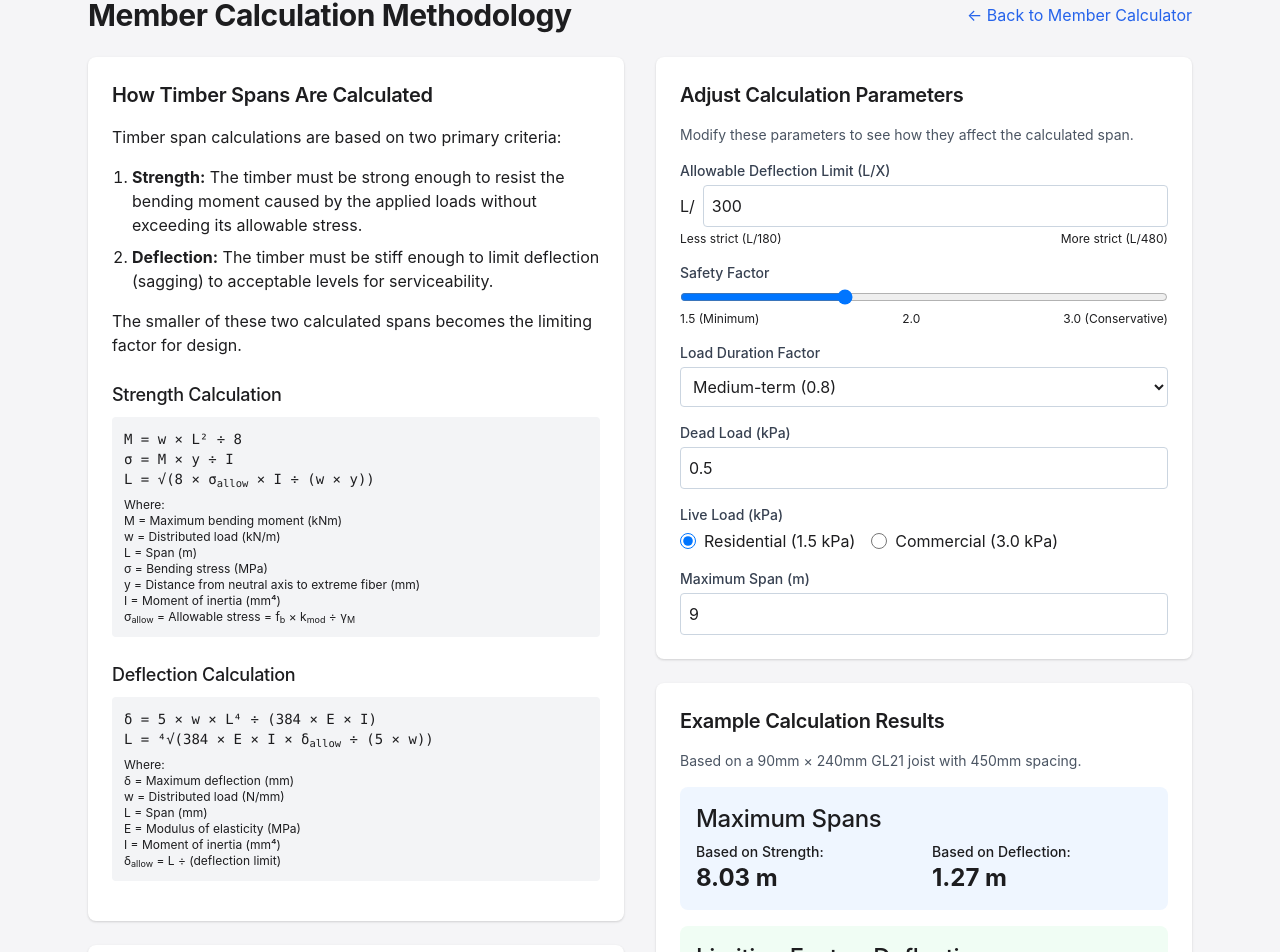
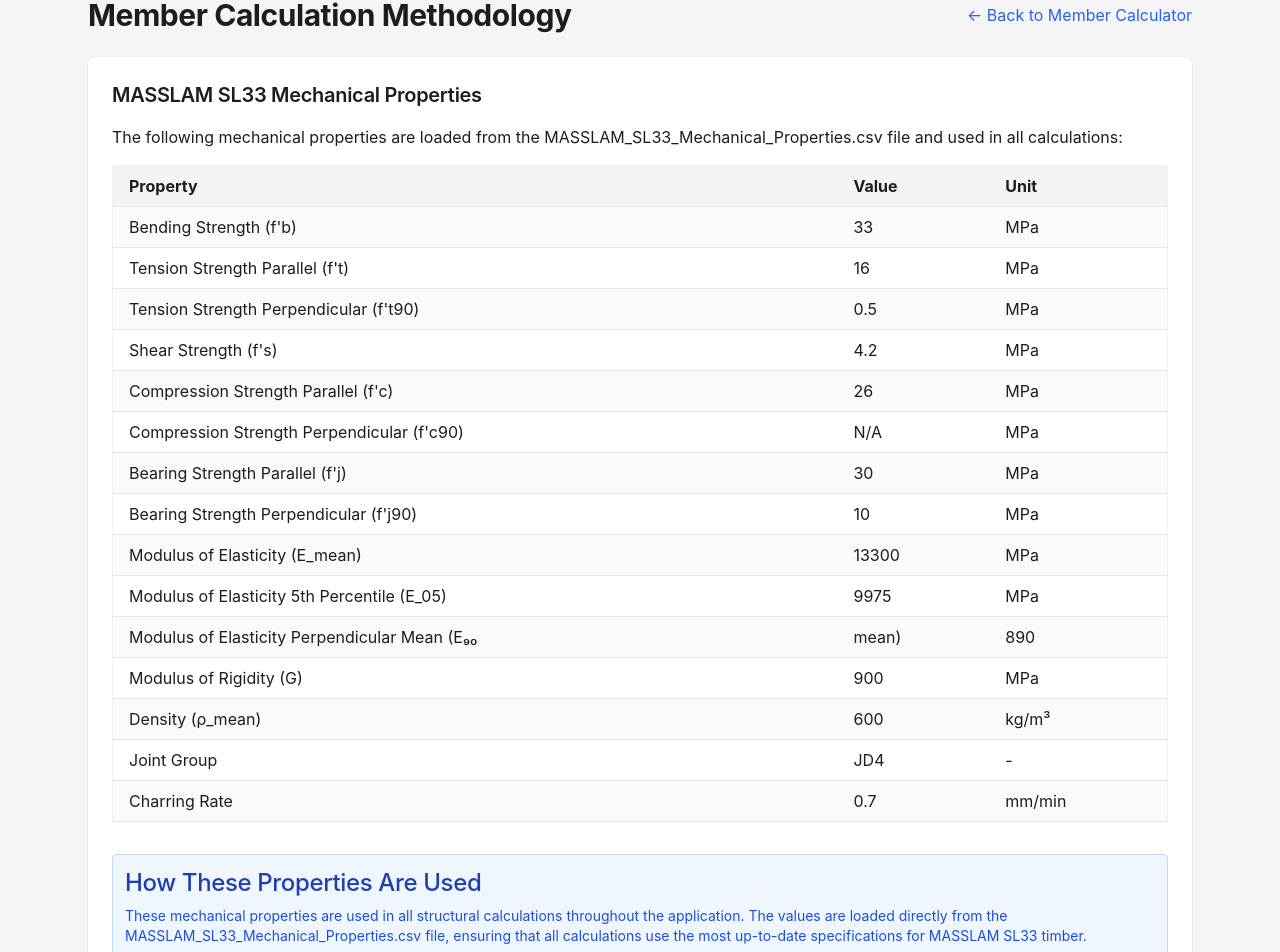
Before and after one commit to Gilbert-Studio-Newbe/MASSLAM-ATC, a Next.js app: page /calculation-methodology in a window 1280 px wide. Shown: the part 158-1110 px from the top of the page. Built offline with nearby package versions, Linux system fonts and the light colour scheme.

Commit message:
Replace hardcoded timber properties with data from MASSLAM_SL33_Mechanical_Properties.csv

```diff
--- a/src/app/calculation-methodology/page.js
+++ b/src/app/calculation-methodology/page.js
@@ -1,8 +1,9 @@
 'use client';
 
-import { useState } from 'react';
+import { useState, useEffect } from 'react';
 import Link from 'next/link';
-import { TIMBER_PROPERTIES } from '@/utils/timberEngineering';
+import { TIMBER_PROPERTIES, loadTimberProperties } from '@/utils/timberEngineering';
+import { getMasslamSL33Properties } from '@/utils/masslamProperties';
 
 export default function CalculationMethodologyPage() {
   // Default values for calculation parameters
@@ -13,10 +14,33 @@ export default function CalculationMethodologyPage() {
   const [liveLoad, setLiveLoad] = useState(1.5); // kPa (residential)
   const [maxSpan, setMaxSpan] = useState(9.0); // meters
 
+  // State for mechanical properties
+  const [mechanicalProperties, setMechanicalProperties] = useState(null);
+  const [isLoading, setIsLoading] = useState(true);
+
+  // Load mechanical properties on component mount
+  useEffect(() => {
+    async function loadProperties() {
+      setIsLoading(true);
+      try {
+        // Load properties from CSV
+        await loadTimberProperties();
+        const rawProperties = await getMasslamSL33Properties();
+        setMechanicalProperties(rawProperties);
+      } catch (error) {
+        console.error('Error loading mechanical properties:', error);
+      } finally {
+        setIsLoading(false);
+      }
+    }
+
+    loadProperties();
+  }, []);
+
   // Calculate example span based on current parameters
   const calculateExampleSpan = () => {
-    // Get timber properties for GL21 (example grade)
-    const timberProps = TIMBER_PROPERTIES.GL21;
+    // Get timber properties for MASSLAM_SL33
+    const timberProps = TIMBER_PROPERTIES.MASSLAM_SL33;
 
     // Example joist: 90mm x 240mm
     const width = 90; // mm
@@ -66,6 +90,59 @@ export default function CalculationMethodologyPage() {
         <Link href="/" className="text-blue-600 hover:text-blue-800 flex items-center">
           &larr; Back to Member Calculator
         </Link>
+      </div>
+
+      {/* MASSLAM SL33 Mechanical Properties Section */}
+      <div className="bg-white p-6 rounded-lg shadow mb-8">
+        <h2 className="text-xl font-semibold mb-4">MASSLAM SL33 Mechanical Properties</h2>
+        <p className="mb-4">
+          The following mechanical properties are loaded from the MASSLAM_SL33_Mechanical_Properties.csv file and used in all calculations:
+        </p>
+
+        {isLoading ? (
+          <div className="flex justify-center items-center py-8">
+            <div className="animate-spin rounded-full h-8 w-8 border-b-2 border-blue-700"></div>
+            <span className="ml-2">Loading properties...</span>
+          </div>
+        ) : (
+          <div className="overflow-x-auto">
+            <table className="min-w-full bg-white border border-gray-200 mb-4">
+              <thead>
+                <tr className="bg-gray-100">
+                  <th className="py-2 px-4 border-b text-left">Property</th>
+                  <th className="py-2 px-4 border-b text-left">Value</th>
+                  <th className="py-2 px-4 border-b text-left">Unit</th>
+                </tr>
+              </thead>
+              <tbody>
+                {mechanicalProperties ? (
+                  Object.entries(mechanicalProperties).map(([property, data], index) => (
+                    <tr key={index} className={index % 2 === 0 ? 'bg-gray-50' : ''}>
+                      <td className="py-2 px-4 border-b">{property}</td>
+                      <td className="py-2 px-4 border-b">{data.value === null ? 'N/A' : data.value}</td>
+                      <td className="py-2 px-4 border-b">{data.unit}</td>
+                    </tr>
+                  ))
+                ) : (
+                  <tr>
+                    <td colSpan="3" className="py-4 px-4 border-b text-center text-gray-500">
+                      Failed to load mechanical properties. Using default values.
+                    </td>
+                  </tr>
+                )}
+              </tbody>
+            </table>
+          </div>
+        )}
+
+        <div className="mt-4 p-3 bg-blue-50 rounded border border-blue-200">
+          <h3 className="text-md font-medium text-blue-800 mb-2">How These Properties Are Used</h3>
+          <p className="text-sm text-blue-700">
+            These mechanical properties are used in all structural calculations throughout the application.
+            The values are loaded directly from the MASSLAM_SL33_Mechanical_Properties.csv file, ensuring
+            that all calculations use the most up-to-date specifications for MASSLAM SL33 timber.
+          </p>
+        </div>
       </div>
 
       <div className="grid grid-cols-1 md:grid-cols-2 gap-8">
@@ -220,7 +297,7 @@ depth = max(depth, width) // Ensure minimum square proportion`}
                   </tr>
                   <tr>
                     <td className="py-2 px-4 border-b">Compression Strength Parallel to Grain</td>
-                    <td className="py-2 px-4 border-b">21 MPa (GL21)</td>
+                    <td className="py-2 px-4 border-b">{TIMBER_PROPERTIES.MASSLAM_SL33.compressiveStrength} MPa (MASSLAM SL33)</td>
                     <td className="py-2 px-4 border-b">Characteristic strength value for the timber grade</td>
                   </tr>
                   <tr>
@@ -419,7 +496,7 @@ A = cross-sectional area (mm²)`}
           <div className="bg-white p-6 rounded-lg shadow">
             <h2 className="text-xl font-semibold mb-4">Example Calculation Results</h2>
             <p className="mb-4 text-sm text-gray-600">
-              Based on a 90mm × 240mm GL21 joist with 450mm spacing.
+              Based on a 90mm × 240mm MASSLAM SL33 joist with 450mm spacing.
             </p>
 
             <div className="bg-blue-50 p-4 rounded-lg mb-4">
--- a/src/components/TimberCalculator.js
+++ b/src/components/TimberCalculator.js
@@ -9,7 +9,8 @@ import {
   calculateTimberWeight,
   calculateCarbonSavings,
   validateStructure,
-  TIMBER_PROPERTIES
+  TIMBER_PROPERTIES,
+  loadTimberProperties
 } from '@/utils/timberEngineering';
 import {
   loadMasslamSizes,
@@ -23,7 +24,7 @@ import {
   filterToStandardSizes,
   resetMasslamSizes
 } from '@/utils/timberSizes';
-import { calculateFireResistanceAllowance } from '@/utils/masslamProperties';
+import { calculateFireResistanceAllowance, getMasslamSL33Properties } from '@/utils/masslamProperties';
 import TimberSizesTable from './TimberSizesTable';
 import { calculateCost, formatCurrency } from '../utils/costEstimator';
 // ... other imports as before
@@ -202,7 +203,25 @@ export default function TimberCalculator() {
 
   // Constants
   const structureType = 'floor'; // Fixed to floor
-  const timberGrade = 'GL21'; // Fixed timber grade
+
+  // Add state for timber properties
+  const [timberGrade, setTimberGrade] = useState('MASSLAM_SL33');
+  const [propertiesLoaded, setPropertiesLoaded] = useState(false);
+
+  // Load timber properties from CSV when component mounts
+  useEffect(() => {
+    const loadProperties = async () => {
+      try {
+        await loadTimberProperties();
+        setPropertiesLoaded(true);
+        console.log('Timber properties loaded from CSV:', TIMBER_PROPERTIES.MASSLAM_SL33);
+      } catch (error) {
+        console.error('Error loading timber properties:', error);
+      }
+    };
+
+    loadProperties();
+  }, []);
 
   // Save the current project
   const saveProject = () => {
@@ -623,6 +642,13 @@ export default function TimberCalculator() {
   // Toggle joist direction globally
   const toggleJoistDirection = () => {
     setJoistsRunLengthwise(!joistsRunLengthwise);
+  };
+
+  // Add a function to handle timber grade change if needed
+  const handleTimberGradeChange = (value) => {
+    setTimberGrade(value);
+    // Recalculate results when timber grade changes
+    calculateResults();
   };
 
   // Example of a component section converted to use Tailwind classes
--- a/src/utils/timberEngineering.js
+++ b/src/utils/timberEngineering.js
@@ -9,10 +9,24 @@ import {
   getMasslamSizes,
   initializeMasslamSizes
 } from './timberSizes';
-import { calculateFireResistanceAllowance } from './masslamProperties';
+import {
+  calculateFireResistanceAllowance,
+  getMasslamSL33Properties,
+  loadMasslamSL33MechanicalProperties
+} from './masslamProperties';
 
-// Constants
-export const TIMBER_PROPERTIES = {
+// Initialize properties object that will be populated from CSV
+export let TIMBER_PROPERTIES = {
+  // Default values that will be replaced with data from CSV
+  MASSLAM_SL33: {
+    bendingStrength: 33, // MPa
+    tensileStrength: 16, // MPa
+    compressiveStrength: 26, // MPa
+    shearStrength: 4.2, // MPa
+    modulusOfElasticity: 13300, // MPa
+    density: 600 // kg/m³
+  },
+  // Keep these for backward compatibility until fully migrated
   GL18: {
     bendingStrength: 18, // MPa
     tensileStrength: 11, // MPa
@@ -39,10 +53,62 @@ export const TIMBER_PROPERTIES = {
   }
 };
 
+/**
+ * Load timber properties from the CSV file
+ * This function should be called when the application starts
+ */
+export async function loadTimberProperties() {
+  try {
+    const properties = await loadMasslamSL33MechanicalProperties();
+
+    if (!properties) {
+      console.warn('Failed to load MASSLAM SL33 properties from CSV, using default values');
+      return;
+    }
+
+    // Map CSV properties to the format expected by the application
+    TIMBER_PROPERTIES.MASSLAM_SL33 = {
+      bendingStrength: properties['Bending Strength (f\'b)']?.value || 33,
+      tensileStrength: properties['Tension Strength Parallel (f\'t)']?.value || 16,
+      compressiveStrength: properties['Compression Strength Parallel (f\'c)']?.value || 26,
+      shearStrength: properties['Shear Strength (f\'s)']?.value || 4.2,
+      modulusOfElasticity: properties['Modulus of Elasticity (E_mean)']?.value || 13300,
+      density: properties['Density (ρ_mean)']?.value || 600,
+      // Add additional properties
+      tensileStrengthPerpendicular: properties['Tension Strength Perpendicular (f\'t90)']?.value || 0.5,
+      compressiveStrengthPerpendicular: properties['Compression Strength Perpendicular (f\'c90)']?.value || null,
+      bearingStrengthParallel: properties['Bearing Strength Parallel (f\'j)']?.value || 30,
+      bearingStrengthPerpendicular: properties['Bearing Strength Perpendicular (f\'j90)']?.value || 10,
+      modulusOfElasticity5thPercentile: properties['Modulus of Elasticity 5th Percentile (E_05)']?.value || 9975,
+      modulusOfElasticityPerpendicular: properties['Modulus of Elasticity Perpendicular Mean (E₉₀,mean)']?.value || 890,
+      modulusOfRigidity: properties['Modulus of Rigidity (G)']?.value || 900,
+      jointGroup: properties['Joint Group']?.value || 'JD4',
+      charringRate: properties['Charring Rate']?.value || 0.7
+    };
+
+    console.log('Loaded MASSLAM SL33 properties from CSV:', TIMBER_PROPERTIES.MASSLAM_SL33);
+
+    // For backward compatibility, update GL24 to match MASSLAM_SL33
+    // This ensures existing code using GL24 will use the correct values
+    TIMBER_PROPERTIES.GL24 = { ...TIMBER_PROPERTIES.MASSLAM_SL33 };
+
+    return TIMBER_PROPERTIES.MASSLAM_SL33;
+  } catch (error) {
+    console.error('Error loading timber properties:', error);
+  }
+}
+
 // Initialize the module when this file is imported
 console.log('timberEngineering.js: Initializing MASSLAM sizes module');
 initializeMasslamSizes();
 console.log('timberEngineering.js: Initial MASSLAM sizes:', getMasslamSizes());
+
+// Load timber properties from CSV
+loadTimberProperties().then(() => {
+  console.log('timberEngineering.js: Timber properties loaded from CSV');
+}).catch(error => {
+  console.error('timberEngineering.js: Error loading timber properties:', error);
+});
 
 /**
  * Calculate the required joist size based on span, spacing, and load
```
Also changed, not shown: src/utils/masslamProperties.js (+67 -0 lines).
